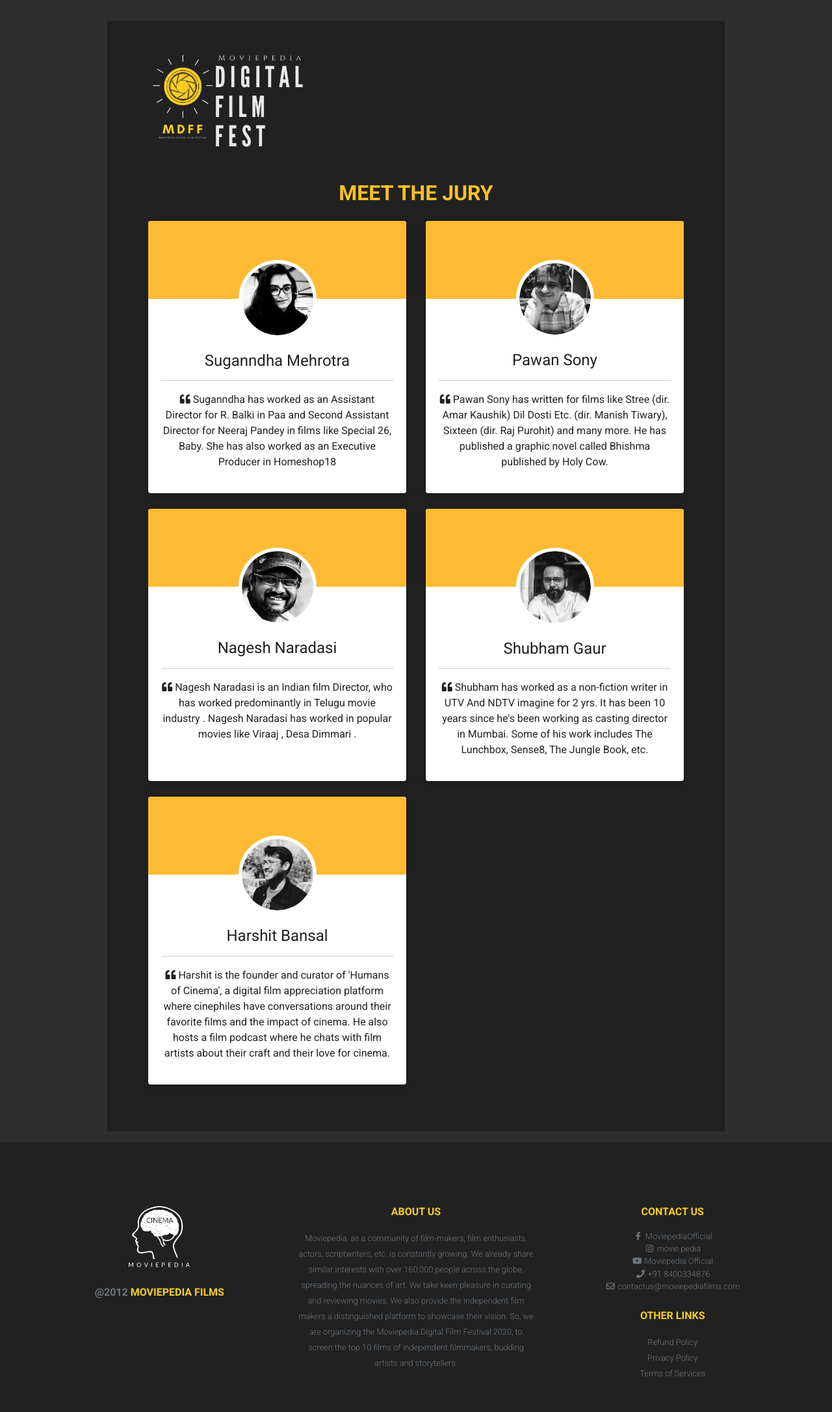
After one commit to moviepediafilms/mdff.moviepediafilms.com, a Django app: page /judges/ in a window 1280 px wide. The commit adds this page. Shown: the whole page at 65% size. Run offline with Django 3.2, Linux system fonts and the light colour scheme; some libraries are stand-ins or nearby versions.

Commit message:
adding jury

```diff
--- /dev/null
+++ b/dff2020/templates/dff2020/judges.html
@@ -0,0 +1,39 @@
+{% extends 'dff2020/base_single_panel.html' %}
+{% load static %}
+
+{%block left%}
+<div class="container p-5">
+    <div class="text-left ">
+        <a class="img-fluid" href="{%url 'dff2020:home'%}"><img src="{% static 'dff2020/img/icon.png'%}"
+                height="150px" /></a>
+    </div>
+    <h2 class=" text-warning mt-5 font-weight-bold text-center text-uppercase">Meet the Jury</h2>
+    <!-- Card -->
+    <div class="row row-cols-1 row-cols-md-2 mt-4">
+        {% for judge in judges %}
+        <div class="col  mb-4">
+            <div class="card testimonial-card text-dark h-100 ">
+                <!-- Background color -->
+                <div class="card-up bg-warning lighten-1"></div>
+
+                <!-- Avatar -->
+                <div class="avatar mx-auto white">
+                    <img src="{{judge.image}}" class="rounded-circle" alt="{{judge.name}}">
+                </div>
+
+                <!-- Content -->
+                <div class="card-body">
+                    <!-- Name -->
+                    <h4 class="card-title">{{judge.name}}</h4>
+                    <hr>
+                    <!-- Quotation -->
+                    <p><i class="fas fa-quote-left"></i> {{judge.about}}
+                    </p>
+                </div>
+            </div>
+        </div>
+        {%endfor%}
+        <!-- Card -->
+    </div>
+</div>
+{%endblock%}
--- a/dff2020/urls.py
+++ b/dff2020/urls.py
@@ -32,4 +32,5 @@
         name="privacy-policy",
     ),
     path("tos/", TemplateView.as_view(template_name="dff2020/tos.html"), name="tos"),
+    path("judges/", views.JudgesView.as_view(), name="judges"),
 ]
--- a/dff2020/views.py
+++ b/dff2020/views.py
@@ -22,6 +22,7 @@
 from django.middleware import csrf
 from django.utils.encoding import force_bytes
 from django.utils.http import urlsafe_base64_encode, urlsafe_base64_decode
+from django.templatetags.static import static
 
 from .models import Order, Entry, Faq, Rule
 from .email import (
@@ -253,6 +254,10 @@
                     break
                 if entry.get("synopsis") is not None:
                     entry["synopsis"] = entry.get("synopsis")[:500]
+                entry["name"] = entry.get("name")[:50]
+                entry["director"] = entry.get("director")[:50]
+                entry["link"] = entry.get("link")[:500]
+
             if not error:
                 existing_entries = []
                 existing_entry_names = []
@@ -450,3 +455,38 @@
         context["rules_by_type"] = dict(rules_by_type)
         logger.debug(context)
         return context
+
+
+class JudgesView(TemplateView):
+    template_name = "dff2020/judges.html"
+
+    def get_context_data(self, **kwargs):
+        context = super().get_context_data(**kwargs)
+        context["judges"] = [
+            dict(
+                name="Suganndha Mehrotra",
+                image=static("dff2020/img/smehrotra.png"),
+                about="Suganndha has worked as an Assistant Director for R. Balki in Paa and Second Assistant Director for Neeraj Pandey in films like Special 26, Baby. She has also worked as an Executive Producer in Homeshop18",
+            ),
+            dict(
+                name="Pawan Sony",
+                image=static("dff2020/img/psoni.png"),
+                about="Pawan Sony has written for films like Stree (dir. Amar Kaushik) Dil Dosti Etc. (dir. Manish Tiwary), Sixteen (dir. Raj Purohit) and many more. He has published a graphic novel called Bhishma published by Holy Cow.",
+            ),
+            dict(
+                name="Nagesh Naradasi",
+                image=static("dff2020/img/nnaradasi.png"),
+                about="Nagesh Naradasi is an Indian film Director, who has worked predominantly in Telugu movie industry . Nagesh Naradasi has worked in popular movies like Viraaj , Desa Dimmari .",
+            ),
+            dict(
+                name="Shubham Gaur",
+                image=static("dff2020/img/sgaur.png"),
+                about="Shubham has worked as a non-fiction writer in UTV And NDTV imagine for 2 yrs. It has been 10 years since he's been working as casting director in Mumbai. Some of his work includes The Lunchbox, Sense8, The Jungle Book, etc.",
+            ),
+            dict(
+                name="Harshit Bansal",
+                image=static("dff2020/img/hbansal.png"),
+                about="Harshit is the founder and curator of 'Humans of Cinema', a digital film appreciation platform where cinephiles have conversations around their favorite films and the impact of cinema. He also hosts a film podcast where he chats with film artists about their craft and their love for cinema.",
+            ),
+        ]
+        return context
```
Also changed, not shown: dff2020/templates/dff2020/home.html (+7 -4 lines), dff2020/static/dff2020/img/hbansal.png (added), dff2020/static/dff2020/img/nnaradasi.png (added), dff2020/static/dff2020/img/psoni.png (added), dff2020/static/dff2020/img/sgaur.png (added), dff2020/static/dff2020/img/smehrotra.png (added).
